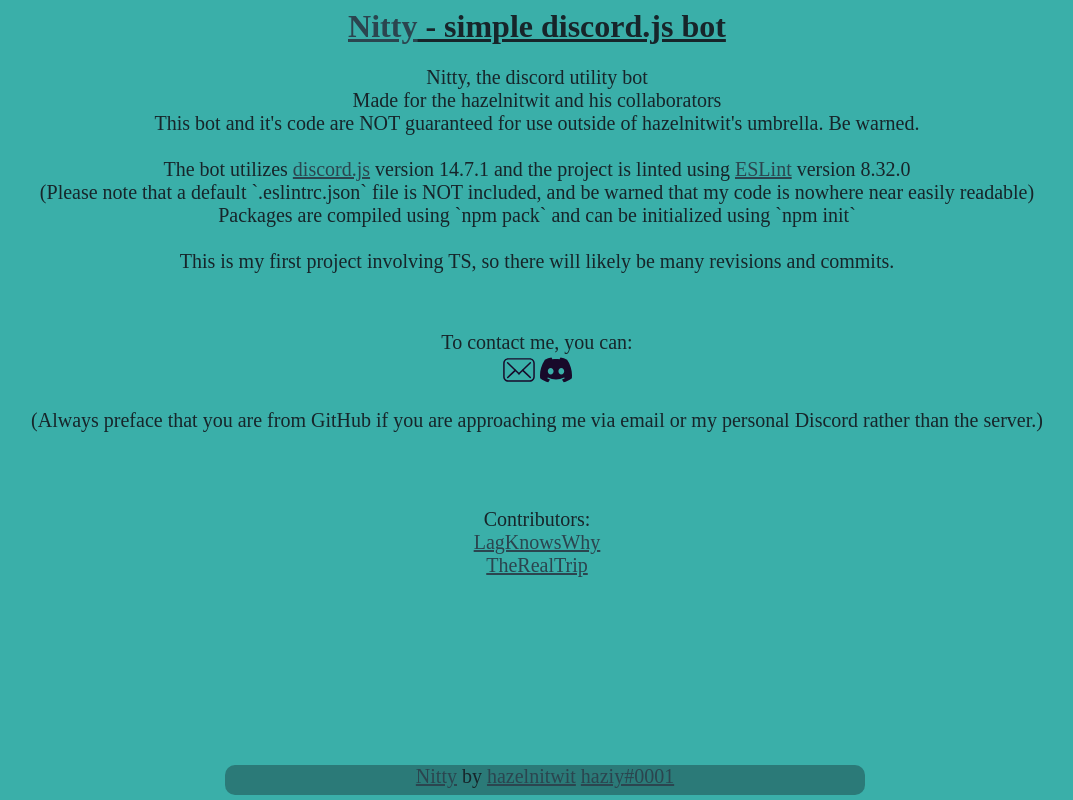
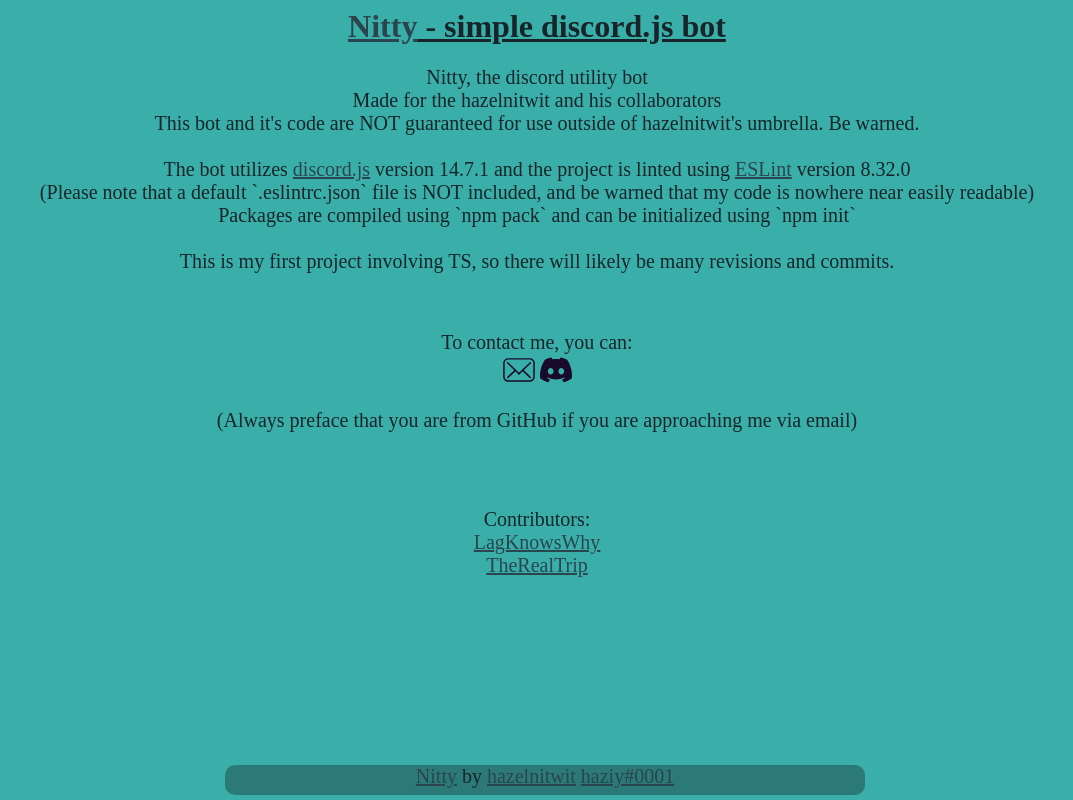
Before and after one commit to nailplsh/Nitty, a website: page index.html in a window 1280 px wide. Shown: the whole page, without its empty margins (103-1176 px from the left). Drawn offline with Linux system fonts and the light colour scheme.

Commit message:
misc edits

```diff
--- a/index.html
+++ b/index.html
@@ -38,7 +38,7 @@
 				<!-- <a href="https://discord.gg/zV4KuWMCzx">my bot development server</a> -->
 				<br />
 				(Always preface that you are from GitHub if you are approaching me via
-				email or my personal Discord rather than the server.)</p
+				email)</p
 
 			>
 			<br /><br />
```
